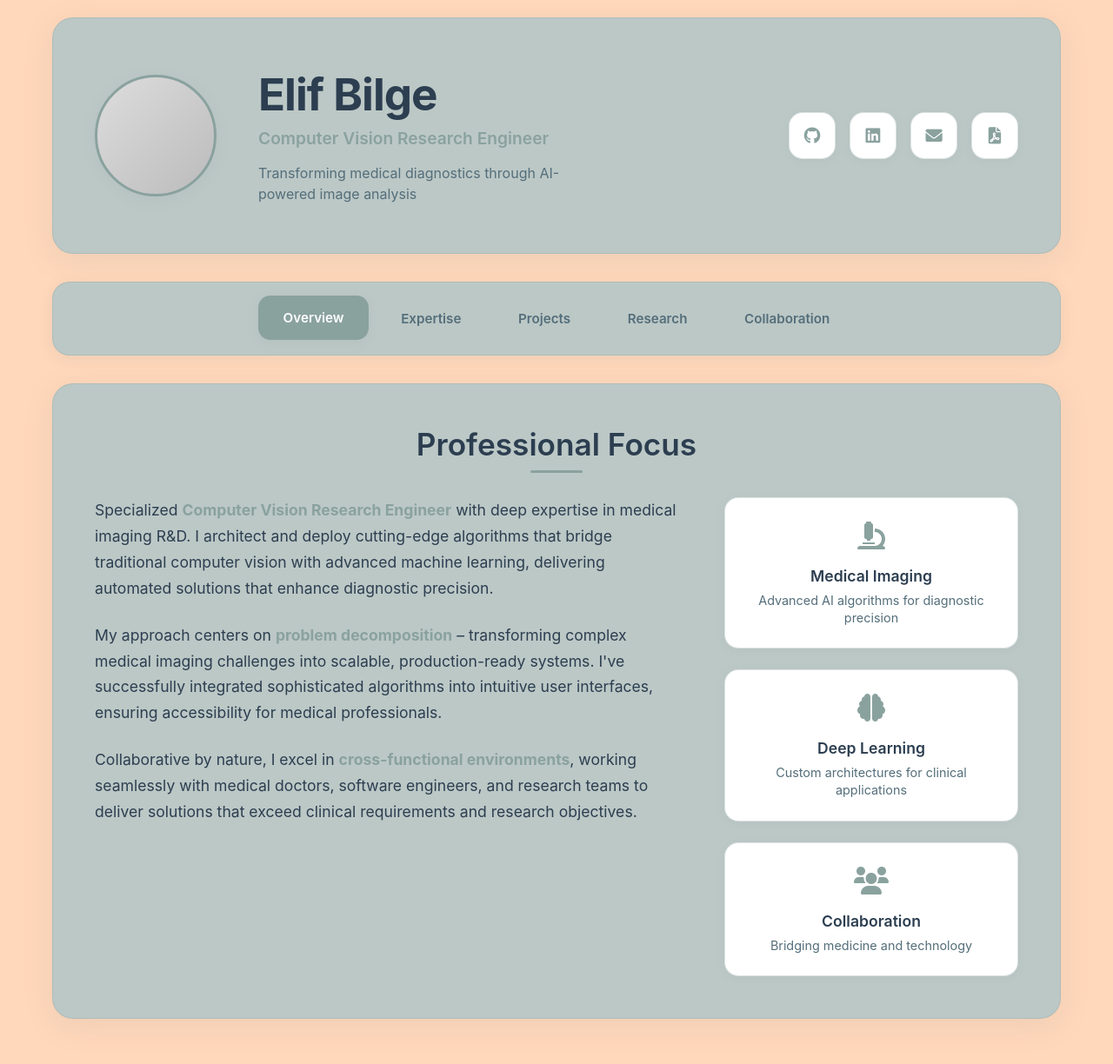
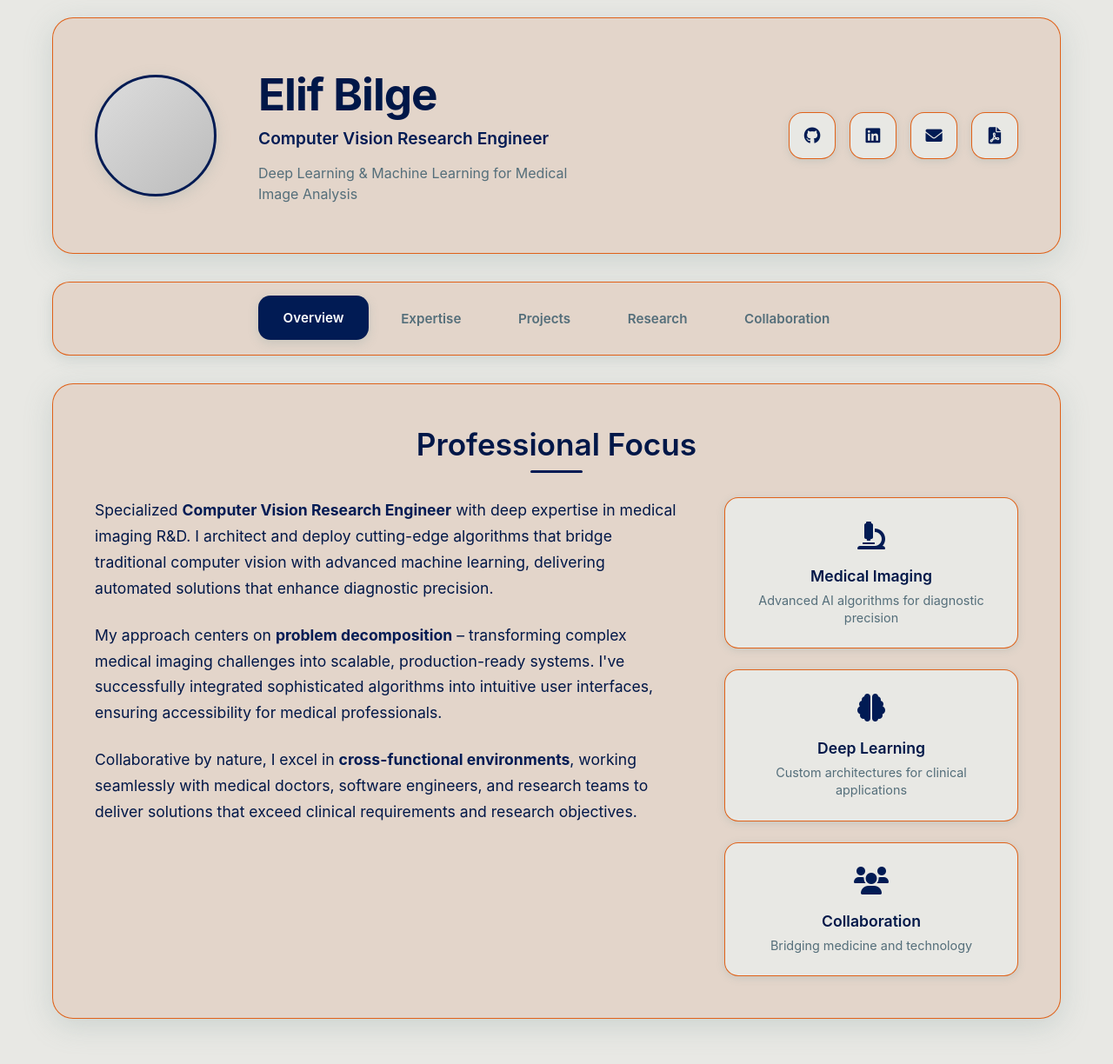
Before and after one commit to bilgeelif/bilgeelif.github.io, a Jekyll site: the page built from _pages/about.md, in a window 1280 px wide. Shown: the whole page at 87% size. Built offline with Jekyll 4.4.1, drawn with Linux system fonts in a browser that asks for light colours.

Commit message:
Update about.html

```diff
--- a/_layouts/about.html
+++ b/_layouts/about.html
@@ -13,20 +13,20 @@
         }
 
         :root {
-            --primary: #8AA29E;
-            --secondary: #6B8A87;
-            --accent: #8AA29E;
-            --background: #ffd7ba;
-            --card-bg: #BCC8C6;
-            --card-bg-alt: #FFFFFF;
+            --primary: #011b54;
+            --secondary: #cb7d46;
+            --accent: #0a6959;
+            --background: #e8e8e4;
+            --card-bg: #e3d5ca;
+            --card-bg-alt: #e8e8e4;
             --dark: #2C3E50;
             --darker: #1A252F;
             --light: #FAFAFA;
-            --glass-border: rgba(138, 162, 158, 0.3);
-            --shadow: rgba(138, 162, 158, 0.15);
-            --text-dark: #2C3E50;
+            --glass-border: rgba(224, 93, 17, 0.96);
+            --shadow: rgba(138, 162, 158, 0.3);
+            --text-dark: #001748;
             --text-muted: #546E7A;
-            --text-light: #37474F;
+            --text-light: #1982b7;
         }
 
         body {
@@ -390,7 +390,7 @@
                 <div class="title-section">
                     <h1>Elif Bilge</h1>
                     <p class="role" id="roleText">Computer Vision Research Engineer</p>
-                    <p class="description">Transforming medical diagnostics through AI-powered image analysis</p>
+                    <p class="description">Deep Learning & Machine Learning for Medical Image Analysis </p>
                 </div>
 
                 <div class="social-links">
```
